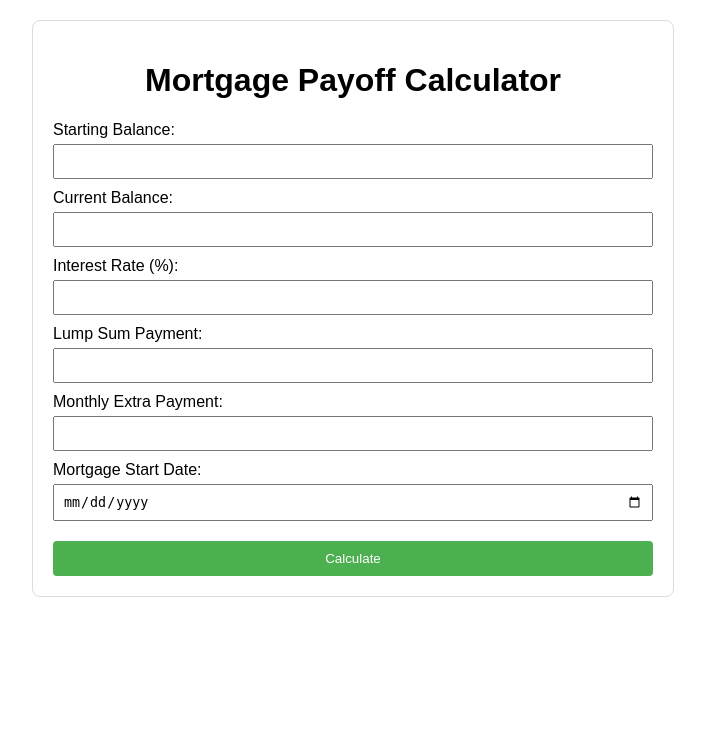
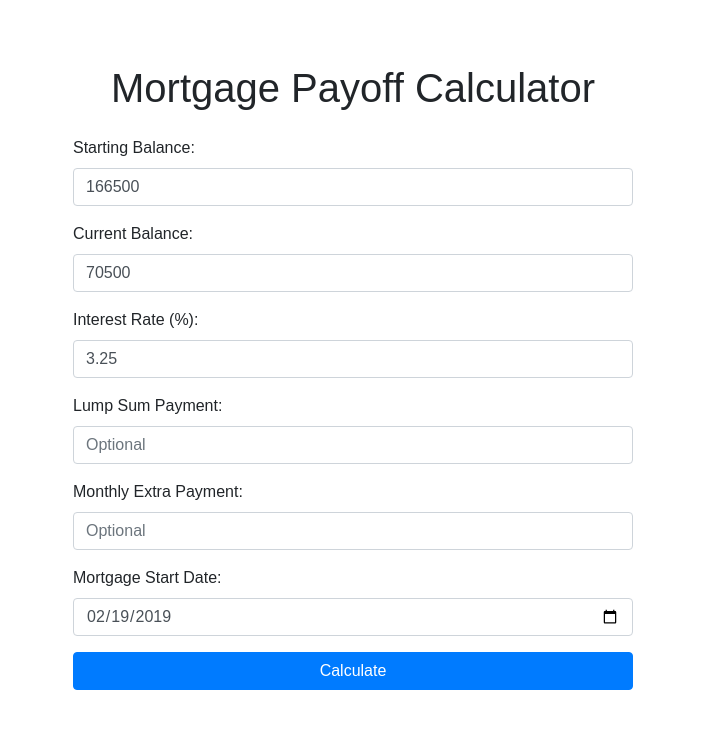
Before and after one commit to PatrickRay88/MortgageCalculatorAPP_Python, a Flask app: page / in a window 1280 px wide. Shown: the top 729 px of the page, without its empty margins (287-992 px from the left). Run offline with Flask 3, Linux system fonts and the light colour scheme; some libraries are stand-ins or nearby versions.

Commit message:
updated CSS and added default values

```diff
--- a/app.py
+++ b/app.py
@@ -7,33 +7,31 @@ Created on Fri Jul  5 10:11:12 2024
 
 from flask import Flask, render_template, request
 from datetime import datetime
-from dateutil.relativedelta import relativedelta  # <-- UPDATED: Added this import for accurate date calculation
+from dateutil.relativedelta import relativedelta
 import math
 
 app = Flask(__name__)
 
+# Calculation function for payoff and savings
 def calculate_payoff_and_savings(starting_balance, current_balance, interest_rate, lump_sum, monthly_extra, start_date):
     monthly_rate = interest_rate / 12 / 100
 
-    # Calculate the original monthly payment assuming a 15-year fixed-rate loan
+    # Calculate the original monthly payment for a 15-year fixed-rate loan
     initial_monthly_payment = starting_balance * (monthly_rate * (1 + monthly_rate)**(15*12)) / ((1 + monthly_rate)**(15*12) - 1)
 
-    # Apply lump sum payment to the current balance (from today onward)
+    # Apply lump sum payment
     new_balance = current_balance - lump_sum
 
     if new_balance <= 0:
-        # If the lump sum completely pays off the mortgage
         return 0, 0, 0, datetime.now().year, datetime.now().month
 
-    # New monthly payment after adding the extra monthly amount (applied only from today onward)
+    # New monthly payment after extra payment
     monthly_payment_with_extra = initial_monthly_payment + monthly_extra
 
-    # Calculate new payoff period (months) from today onward
+    # Calculate new payoff period and total interest
     months = 0
     total_interest_new = 0
-
     while new_balance > 0:
-        # Calculate interest for the month
         interest_for_month = new_balance * monthly_rate
         total_interest_new += interest_for_month
         principal_payment = monthly_payment_with_extra - interest_for_month
@@ -41,20 +39,18 @@ def calculate_payoff_and_savings(starting_balance, current_balance, interest_rat
         if principal_payment <= 0:
             raise ValueError("Monthly payment is not sufficient to cover the interest. Increase the monthly extra payment.")
 
-        # Make sure we don't overpay the balance
         if new_balance < principal_payment:
-            principal_payment = new_balance  # Reduce the final payment to exactly pay off the loan
+            principal_payment = new_balance
 
-        # Update the balance after paying principal
         new_balance -= principal_payment
         months += 1
 
-    # Calculate the new payoff date based on the months calculated, starting from today
+    # New payoff date
     new_payoff_date = datetime.now() + relativedelta(months=months)
     new_payoff_year = new_payoff_date.year
     new_payoff_month = new_payoff_date.month
 
-    # Calculate the original total interest paid for the 15-year loan up to today
+    # Calculate original total interest up to today
     total_interest_old = 0
     old_balance = current_balance
     for _ in range(15 * 12):  # 180 months for a 15-year mortgage
@@ -65,10 +61,7 @@ def calculate_payoff_and_savings(starting_balance, current_balance, interest_rat
         if old_balance <= 0:
             break
 
-    # Calculate total interest saved by comparing original vs new total interest
     total_interest_saved = total_interest_old - total_interest_new
-
-    # Return years, months, interest saved, and new payoff date
     years = months // 12
     remaining_months = months % 12
 
@@ -76,6 +69,13 @@ def calculate_payoff_and_savings(starting_balance, current_balance, interest_rat
 
 @app.route('/', methods=['GET', 'POST'])
 def index():
+    defaults = {
+        'starting_balance': 166500,
+        'current_balance': 70500,
+        'interest_rate': 3.25,
+        'start_date': '2019-02-19'
+    }
+
     if request.method == 'POST':
         try:
             starting_balance = float(request.form['starting_balance'])
@@ -84,25 +84,27 @@ def index():
             lump_sum = float(request.form['lump_sum'])
             monthly_extra = float(request.form['monthly_extra'])
 
-            # Convert start_date from form to datetime
-            start_date = datetime.strptime(request.form['start_date'], '%Y-%m-%d')  # Ensure this field is being passed
+            start_date = datetime.strptime(request.form['start_date'], '%Y-%m-%d')
 
-            # Call the function with the correct arguments, including start_date
+            # Run calculation function
             years, remaining_months, interest_saved, payoff_year, payoff_month = calculate_payoff_and_savings(
                 starting_balance, current_balance, interest_rate, lump_sum, monthly_extra, start_date
             )
 
-            return render_template('index.html',
-                                   result=True,
-                                   years=years,
-                                   remaining_months=remaining_months,
-                                   interest_saved=interest_saved,
-                                   payoff_year=payoff_year,
-                                   payoff_month=payoff_month)
+            return render_template(
+                'index.html',
+                result=True,
+                years=years,
+                remaining_months=remaining_months,
+                interest_saved=interest_saved,
+                payoff_year=payoff_year,
+                payoff_month=payoff_month,
+                defaults=defaults
+            )
         except ValueError as e:
-            return render_template('index.html', result=False, error=str(e))
+            return render_template('index.html', result=False, error=str(e), defaults=defaults)
 
-    return render_template('index.html', result=False)
+    return render_template('index.html', result=False, defaults=defaults)
 
 if __name__ == '__main__':
     app.run(debug=True)
--- a/templates/index.html
+++ b/templates/index.html
@@ -1,7 +1,10 @@
 <!DOCTYPE html>
-<html>
+<html lang="en">
 <head>
+    <meta charset="UTF-8">
+    <meta name="viewport" content="width=device-width, initial-scale=1.0">
     <title>Mortgage Payoff Calculator</title>
+    <link rel="stylesheet" href="https://maxcdn.bootstrapcdn.com/bootstrap/4.5.2/css/bootstrap.min.css">
     <style>
         body {
             font-family: Arial, sans-serif;
@@ -11,36 +14,8 @@
             max-width: 600px;
             margin: auto;
             padding: 20px;
-            border: 1px solid #ddd;
-            border-radius: 8px;
         }
-        h1 {
-            text-align: center;
-        }
-        label {
-            display: block;
-            margin: 10px 0 5px;
-        }
-        input[type="text"], input[type="date"], input[type="number"] {
-            width: 100%;
-            padding: 8px;
-            box-sizing: border-box;
-        }
-        button {
-            display: block;
-            width: 100%;
-            padding: 10px;
-            margin-top: 20px;
-            background-color: #4CAF50;
-            color: white;
-            border: none;
-            border-radius: 4px;
-            cursor: pointer;
-        }
-        button:hover {
-            background-color: #45a049;
-        }
-        .result {
+        .result-box {
             margin-top: 20px;
             padding: 20px;
             border: 1px solid #ddd;
@@ -50,42 +25,54 @@
         .error {
             color: red;
         }
+        button {
+            transition: background-color 0.3s ease;
+        }
+        button:hover {
+            background-color: #45a049;
+        }
     </style>
 </head>
 <body>
     <div class="container">
-        <h1>Mortgage Payoff Calculator</h1>
+        <h1 class="text-center my-4">Mortgage Payoff Calculator</h1>
         <form method="post">
+            <div class="form-group">
                 <label for="starting_balance">Starting Balance:</label>
-            <input type="number" step="0.01" id="starting_balance" name="starting_balance" required>
-
+                <input type="number" step="0.01" class="form-control" id="starting_balance" name="starting_balance" required value="{{ defaults.starting_balance }}">
+            </div>
+            <div class="form-group">
                 <label for="current_balance">Current Balance:</label>
-            <input type="number" step="0.01" id="current_balance" name="current_balance" required>
-
+                <input type="number" step="0.01" class="form-control" id="current_balance" name="current_balance" required value="{{ defaults.current_balance }}">
+            </div>
+            <div class="form-group">
                 <label for="interest_rate">Interest Rate (%):</label>
-            <input type="number" step="0.01" id="interest_rate" name="interest_rate" required>
-
+                <input type="number" step="0.01" class="form-control" id="interest_rate" name="interest_rate" required value="{{ defaults.interest_rate }}">
+            </div>
+            <div class="form-group">
                 <label for="lump_sum">Lump Sum Payment:</label>
-            <input type="number" step="0.01" id="lump_sum" name="lump_sum" required>
-
+                <input type="number" step="0.01" class="form-control" id="lump_sum" name="lump_sum" placeholder="Optional">
+            </div>
+            <div class="form-group">
                 <label for="monthly_extra">Monthly Extra Payment:</label>
-            <input type="number" step="0.01" id="monthly_extra" name="monthly_extra" required>
-
+                <input type="number" step="0.01" class="form-control" id="monthly_extra" name="monthly_extra" placeholder="Optional">
+            </div>
+            <div class="form-group">
                 <label for="start_date">Mortgage Start Date:</label>
-            <input type="date" id="start_date" name="start_date" required>
-
-            <button type="submit">Calculate</button>
+                <input type="date" class="form-control" id="start_date" name="start_date" required value="{{ defaults.start_date }}">
+            </div>
+            <button type="submit" class="btn btn-primary btn-block">Calculate</button>
         </form>
 
         {% if result %}
-        <div class="result">
-            <h2>Results</h2>
+        <div class="result-box mt-4">
+            <h3>Results</h3>
             <p><strong>New Payoff Date:</strong> {{ payoff_month }}/{{ payoff_year }}</p>
             <p><strong>Total Interest Saved:</strong> ${{ interest_saved }}</p>
         </div>
         {% elif error %}
-        <div class="error">
-            <p>{{ error }}</p>
+        <div class="alert alert-danger mt-4" role="alert">
+            {{ error }}
         </div>
         {% endif %}
     </div>
```
Lines whose indentation alone changed are shown as unchanged.
